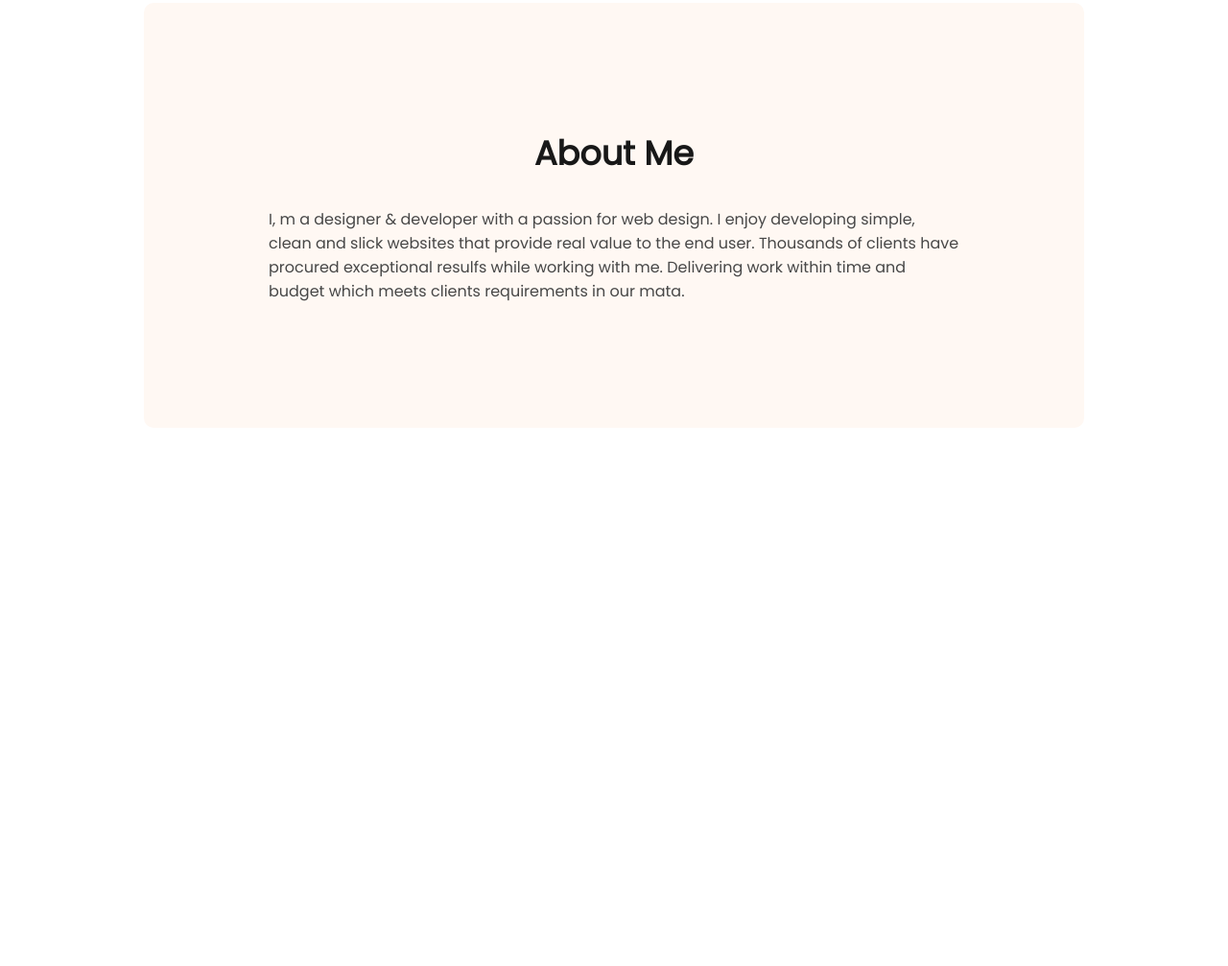
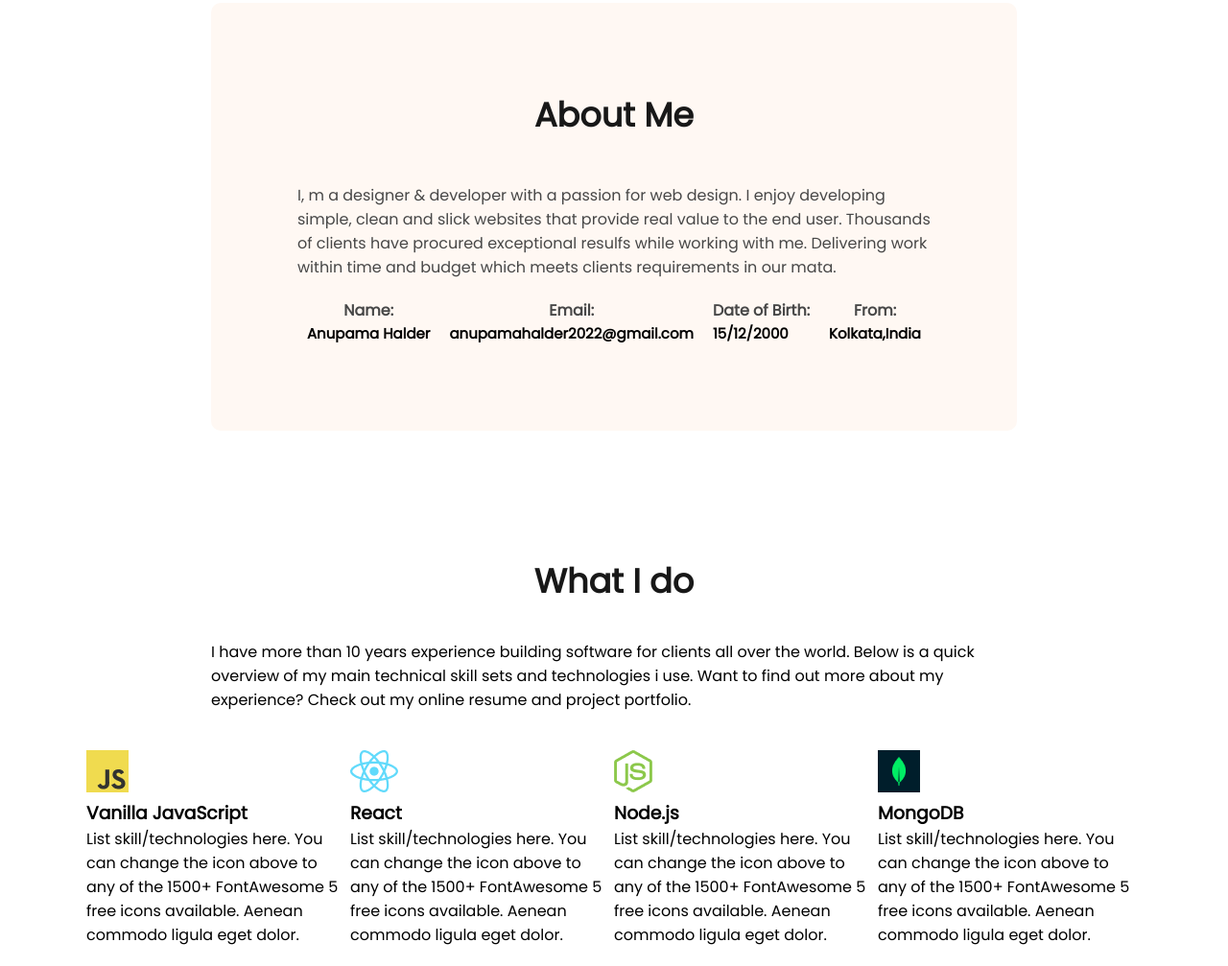
Before and after one commit to anupamahalder/portfolio-website, a plain HTML site: page index.html in a window 1280 px wide. Shown: the part 706-1713 px from the top of the page at 96% size. Before the commit the page ends 1282 px from the top, so only its background shows below. Drawn offline with Linux system fonts and the light colour scheme.

Commit message:
added skills

```diff
--- a/index.html
+++ b/index.html
@@ -32,10 +32,65 @@
         </div>
     </header>
     <main>
+        <!-- about section  -->
         <section class="about">
-            <h3 class="about-title">About Me</h3>
+            <h3 class="section-title">About Me</h3>
             <p class="about-description">I, m a designer & developer with a passion for web design. I enjoy developing simple, clean and slick websites that provide real value to the end user. Thousands of clients have procured exceptional resulfs while working with me. Delivering work within time and budget which meets clients requirements in our mata.</p>
-
+            <div class="about-info-container">
+                <div class="about-info">
+                    <h4 class="info-title">Name:</h4>
+                    <p class="info-description">Anupama Halder</p>
+                </div>
+                <div class="about-info">
+                    <h4 class="info-title">Email:</h4>
+                    <p class="info-description">anupamahalder2022@gmail.com</p>
+                </div>
+                <div class="about-info">
+                    <h4 class="info-title">Date of Birth:</h4>
+                    <p class="info-description">15/12/2000</p>
+                </div>
+                <div class="about-info">
+                    <h4 class="info-title">From:</h4>
+                    <p class="info-description">Kolkata,India</p>
+                </div>
+            </div>
+        </section>
+        <!-- what i do section  -->
+        <section class="do-section">
+            <h3 class="section-title">What I do</h3>
+            <p class="do-section-description">
+                I have more than 10 years experience building software for clients all over the world. Below is a quick overview of my main technical skill sets and technologies i use. Want to find out more about my experience? Check out my online resume and project portfolio.
+            </p>
+            <div class="skills-container">
+                <div class="skills-div">
+                    <img src="images/icons/js.png" alt="javascript">
+                    <h3 class="skill-title">Vanilla JavaScript</h3>
+                    <p class="skill-description">
+                        List skill/technologies here. You can change the icon above to any of the 1500+ FontAwesome 5 free icons available. Aenean commodo ligula eget dolor.
+                    </p>
+                </div>
+                <div class="skills-div">
+                    <img src="images/icons/react.png" alt="React">
+                    <h3 class="skill-title">React</h3>
+                    <p class="skill-description">
+                        List skill/technologies here. You can change the icon above to any of the 1500+ FontAwesome 5 free icons available. Aenean commodo ligula eget dolor.
+                    </p>
+                </div>
+                <div class="skills-div">
+                    <img src="images/icons/nodejs.png" alt="nodeJS">
+                    <h3 class="skill-title">Node.js</h3>
+                    <p class="skill-description">
+                        List skill/technologies here. You can change the icon above to any of the 1500+ FontAwesome 5 free icons available. Aenean commodo ligula eget dolor.
+                    </p>
+                </div>
+                <div class="skills-div">
+                    <img src="images/icons/mongo.png" alt="mongodb">
+                    <h3 class="skill-title">MongoDB</h3>
+                    <p class="skill-description">
+                        List skill/technologies here. You can change the icon above to any of the 1500+ FontAwesome 5 free icons available. Aenean commodo ligula eget dolor.
+                    </p>
+                </div>
+            </div>
         </section>
     </main>
     <footer>
--- a/styles/portfolio.css
+++ b/styles/portfolio.css
@@ -95,19 +95,46 @@ nav a{
     padding-bottom: 100px;
 }
 /* main section styles  */
+main{
+    max-width: 1140px;
+    margin: 0 auto;
+}
 .about{
     margin: 130px 150px;
-    padding: 130px;
+    padding: 90px;
     border-radius: 10px;
     background-color: #FFF8F3;
 }
-.about-title{
+.section-title{
     color: #181818;
     text-align: center;
     font-size: 35px;
     font-weight: 700;
+    padding-bottom: 15px;
 }
 .about-description{
     padding-top: 30px;
     color: #474747;
+    padding-bottom: 20px;
 }
+.about-info-container{
+    display: flex;
+    justify-content: space-around;
+    align-items: center;
+}
+.info-title{
+    text-align: center;
+    color: #474747;
+}
+.info-description{
+    font-weight: 700;
+    font-size: 15px;
+}
+.do-section-description{
+    padding: 20px 150px;
+}
+.skills-container{
+    padding: 20px;
+    display: flex;
+    justify-content: space-around;
+}
```
